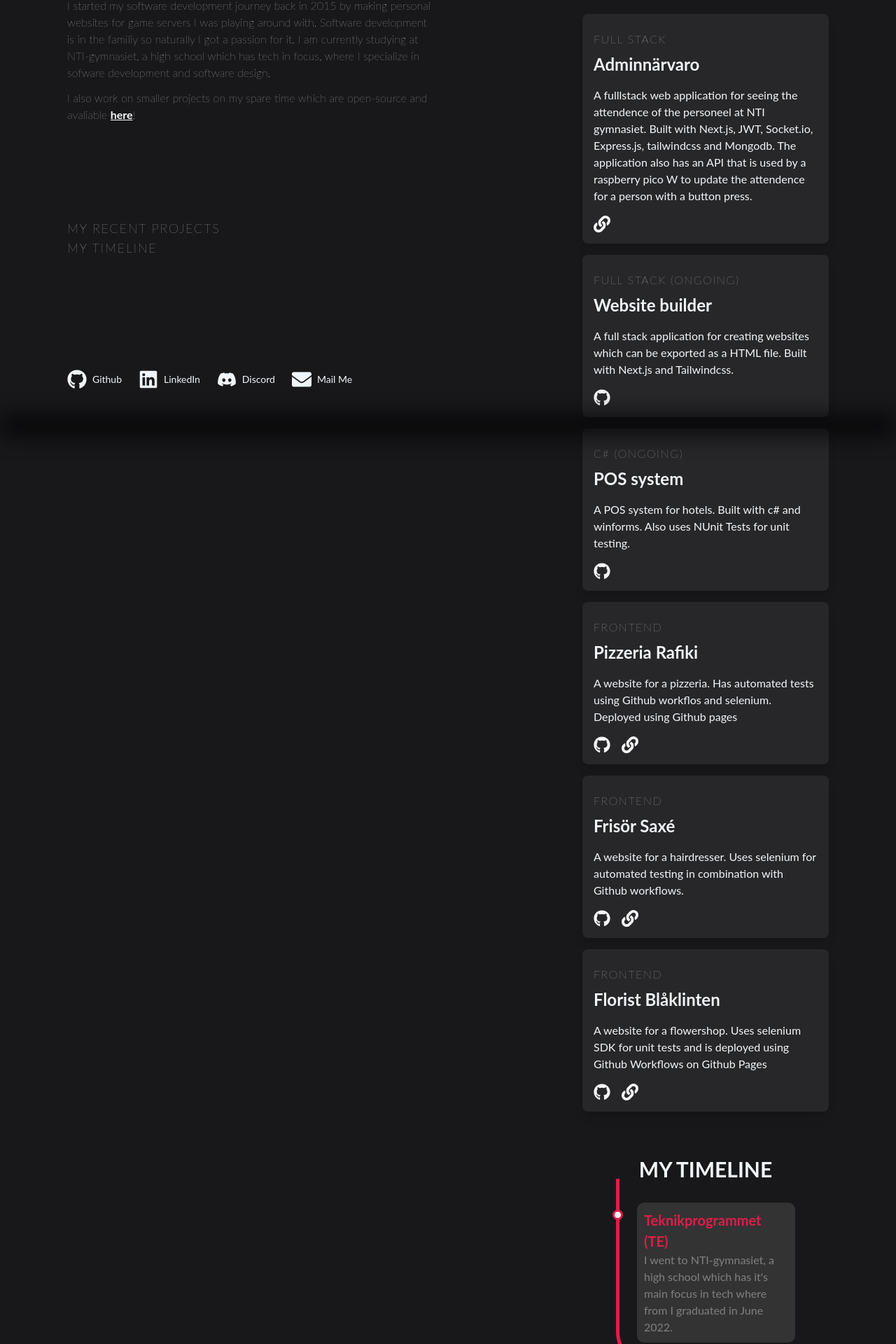
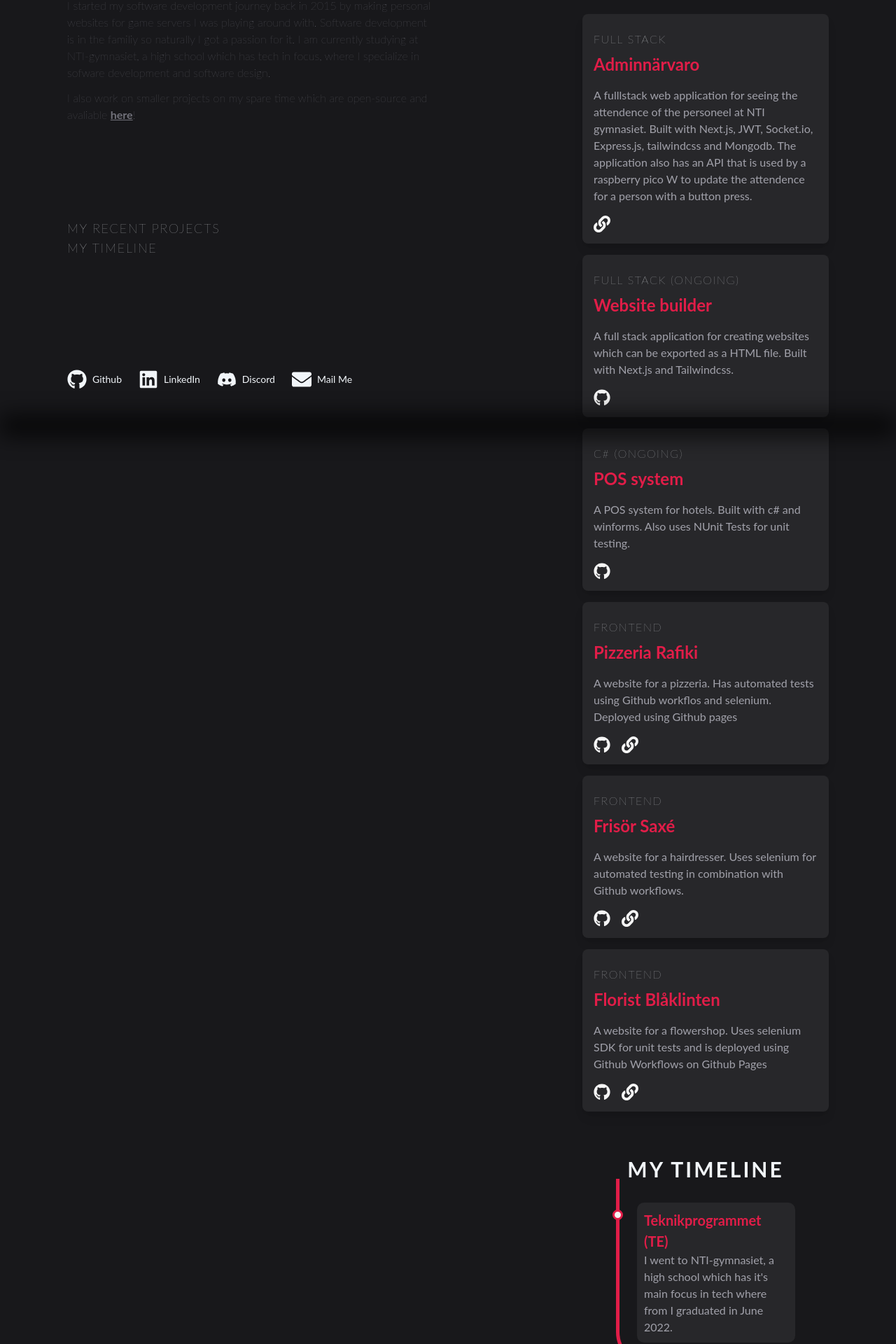
Before and after one commit to linus-jansson/linus-jansson.github.io, a Next.js app: page / in a window 1280 px wide. Shown: the part 180-2100 px from the top of the page at 70% size. Built offline with nearby package versions, Linux system fonts and the light colour scheme.

Commit message:
some colors changes

```diff
--- a/src/app/Header.tsx
+++ b/src/app/Header.tsx
@@ -59,10 +59,10 @@ export default function HeaderComponent() {
                     <p className='text-slate-200 text-3xl font-bold'>Hello I am Linus</p>
                 </noscript>
                 <p className='text-slate-200 font-bold md:py-1'>I'm a {new Date().getFullYear() - 2003}yr old software developer from Sweden!</p>
-                <p className='text-slate-50 font-thin md:py-3'>
+                <p className='text-zinc-500 font-thin md:py-3'>
                     I started my software development journey back in 2015 by making personal websites for game servers I was playing around with. Software development is in the familiy so naturally I got a passion for it. I am currently studying at NTI-gymnasiet, a high school which has tech in focus, where I specialize in sofware development and software design.
                 </p>
-                <p className='text-slate-50 font-thin'>I also work on smaller projects on my spare time which are open-source and avaliable <a href="https://github.com/linus-jansson" className="duration-100 hover:text-rose-600 underline font-bold" target='_blank'>here</a>!</p>
+                <p className='text-zinc-500 font-thin'>I also work on smaller projects on my spare time which are open-source and avaliable <a href="https://github.com/linus-jansson" className="duration-100 hover:text-rose-600 underline font-bold" target='_blank'>here</a>!</p>
             </div>
 
             <div id='links' className='hidden md:flex md:flex-col md:w-fit'>
--- a/src/app/page.tsx
+++ b/src/app/page.tsx
@@ -15,8 +15,8 @@ const PortfolioCard = ({ type, title, desc, github, page_link }:
     return (
         <div className='bg-zinc-800 p-4 w-full transition rounded-lg md:hover:scale-125 md:shadow-lg md:hover:shadow-lg md:hover:opacity-100 duration-300 my-4'>
             <p className='text-slate-100 uppercase tracking-widest font-thin my-2'>{type}</p>
-            <p className='text-slate-100 text-2xl font-bold mb-4'>{title}</p>
-            <p className='text-slate-100 pb-4'>{desc}</p>
+            <p className='text-rose-600 text-2xl font-bold mb-4'>{title}</p>
+            <p className='text-zinc-400 pb-4'>{desc}</p>
             <div className='flex flex-row'>
                 {github && <Link href={github} className='pr-4'> <FaGithub className="hover:fill-rose-600 duration-100" size='1.5em' color='whitesmoke' /> </Link>}
                 {page_link && <Link href={page_link}> <FaLink className="hover:fill-rose-600 duration-100" size='1.5em' color='whitesmoke' /> </Link>}
@@ -111,7 +111,7 @@ export default function IndexPage() {
 
                     </div>
                     <div id='timeline' className='p-12'>
-                        <h1 className='text-slate-100 text-3xl font-bold uppercase text-center'>My Timeline</h1>
+                        <h1 className='text-slate-100 text-3xl font-bold uppercase text-center tracking-widest'>My Timeline</h1>
                         <div>
                             <TimelineCard title="Teknikprogrammet (TE)">
                                 <p>I went to NTI-gymnasiet, a high school which has it's main focus in tech where from I graduated in June 2022.</p>
--- a/src/app/timeline.module.css
+++ b/src/app/timeline.module.css
@@ -62,8 +62,8 @@
 .info {
     display: flex;
     flex-direction: column;
-    background: #333;
-    color: gray;
+    background: rgb(39 39 42);
+    color: rgb(161 161 170);
     border-radius: 10px;
     padding: 10px;
 }
```
